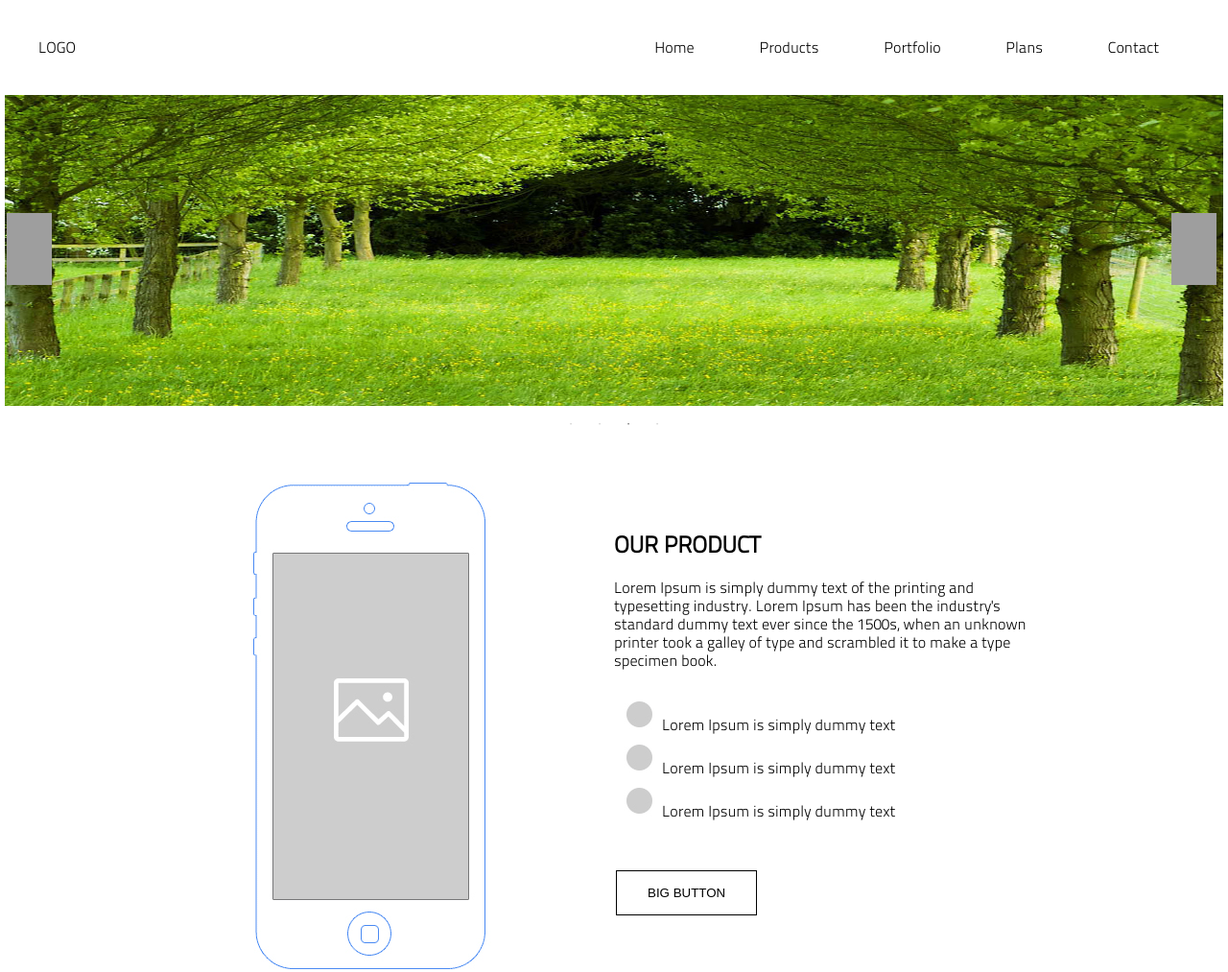
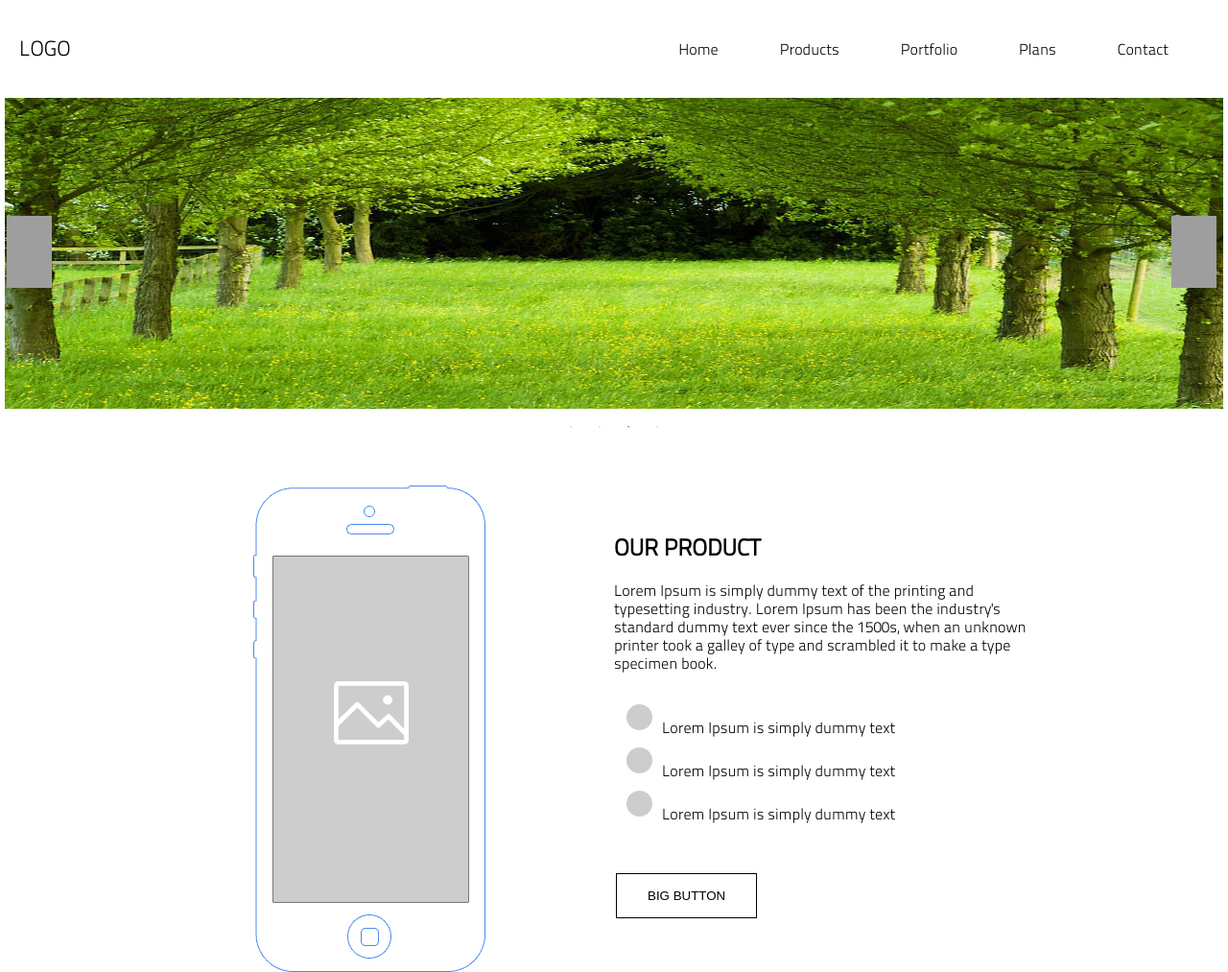
Before and after one commit to deivendranbr/webapp, a plain HTML site: page index.html in a window 1280 px wide. Shown: the top 1013 px of the page at 96% size. Drawn offline with Linux system fonts and the light colour scheme; grey boxes are pictures that could not be loaded; a web font is replaced by a local one.

Commit message:
nav menu changes

```diff
--- a/css/style.css
+++ b/css/style.css
@@ -20,12 +20,9 @@ header {
 }
 
 .menu-container {
-    padding: 40px;
-    display: flex;
+    padding: 1em 0;
     position: sticky;
     position: -webkit-sticky;
-    top: 0;
-    justify-content: space-between;
 }
 
 .menu-container__menu .menu-container__menu-item {
@@ -297,10 +294,6 @@ progress[value]::-webkit-progress-value {
         justify-content: space-evenly;
     }
 
-    .pricing__plan-list {
-        margin-right: 20px;
-    }
-
     .contact__wrapper {
         flex-direction: row;
         justify-content: space-evenly;
@@ -367,35 +360,75 @@ progress[value]::-webkit-progress-value {
 }
 
 /*Nav bar styles*/
-.menu-container__menu .icon {
-  display: none;
+.menu-container__main-nav {
+    list-style-type: none;
+    display: none;
+    padding: 0;
 }
 
+.menu-container__menu-item,
+.menu-container__logo {
+    text-decoration: none;
+}
 
-@media screen and (max-width: 768px) {
-    .menu-container__menu a {
+.menu-container__main-nav li {
+    text-align: center;
+    margin: 15px auto;
+}
+
+.menu-container__logo {
+    display: inline-block;
+    font-size: 22px;
+    margin-top: 10px;
+    margin-left: 20px;
+}
+
+.menu-container__toggle {
+    position: absolute;
+    top: 30px;
+    right: 20px;
+    cursor: pointer;
+    font-size: 24px;
+}
+
+.active {
+    display: block;
+}
+
+@media screen and (min-width: 1224px) {
+    .menu-container__menu {
+        display: flex;
+        justify-content: space-between;
+        padding-bottom: 0;
+        height: 70px;
+        align-items: center;
+    }
+
+    .menu-container__main-nav {
+        display: flex;
+        margin-right: 30px;
+        flex-direction: row;
+        justify-content: flex-end;
+    }
+
+    .menu-container__main-nav li {
+        margin: 0;
+    }
+
+    .menu-container__menu-item {
+        margin-left: 40px;
+    }
+
+    .menu-container__logo {
+        margin-top: 0;
+    }
+
+    .menu-container__toggle {
         display: none;
     }
-    .menu-container__menu a.icon {
-      display: block;
-    }
+
+    /* .menu-container__logo:hover,
+    .menu-container__menu-item:hover {
+        color: rgba(255, 255, 255, 1);
+    } */
 }
-
-@media screen and (max-width: 768px) {
-    .menu-container__menu.responsive {
-        position: relative;
-        padding: 1.5em 0;
-    }
-    .menu-container__menu.responsive .icon {
-      position: absolute;
-      right: 0;
-      top: 0;
-    }
-    .menu-container__menu.responsive a {
-      float: none;
-      display: block;
-      text-align: left;
-      margin: 0;
-      padding: .5em 1em;
-    }
-}
--- a/index.html
+++ b/index.html
@@ -11,16 +11,28 @@
         <!-- Header start -->
         <header>
             <div class="menu-container">
-                <div class="menu-container__logo">LOGO</div>
                 <nav id="nav" class="menu-container__menu">
-                    <a class="menu-container__menu-item" href="#">Home</a>
-                    <a class="menu-container__menu-item" href="#products">Products</a>
-                    <a class="menu-container__menu-item" href="#portfolio">Portfolio</a>
-                    <a class="menu-container__menu-item" href="#plans">Plans</a>
-                    <a class="menu-container__menu-item" href="#contact">Contact</a>
-                    <a href="javascript:void(0);" class="icon" onclick="myFunction()">
-                        <img src="./asset/menu.png" alt="Smiley face" height="20" width="30">
-                      </a>
+                    <span class="menu-container__toggle" id="menu-container__toggle">
+                        <img src="./asset/menu.png" alt="toogle icon" height="20" width="30">
+                    </span>
+                    <a class="menu-container__logo">LOGO</a>
+                    <ul class="menu-container__main-nav" id="js-menu">
+                        <li>
+                            <a class="menu-container__menu-item" href="#">Home</a>
+                        </li>
+                        <li>
+                            <a class="menu-container__menu-item" href="#products">Products</a>
+                        </li>
+                        <li>
+                            <a class="menu-container__menu-item" href="#portfolio">Portfolio</a>
+                        </li>
+                        <li>
+                            <a class="menu-container__menu-item" href="#plans">Plans</a>
+                        </li>
+                        <li>
+                            <a class="menu-container__menu-item" href="#contact">Contact</a>
+                        </li>
+                    </ul>
                 </nav>
             </div>
         </header>
@@ -307,14 +319,11 @@
     <script src="js/jquery-3.4.1.min.js"></script>
     <script src="js/slider.js"></script>
     <script>
-        function myFunction() {
-          var x = document.getElementById("nav");
+        let navBarToggle = document.getElementById('menu-container__toggle');
 
-          if (x.className === "menu-container__menu") {
-            x.className += " responsive";
-          } else {
-            x.className = "menu-container__menu";
-          }
-        }
+        navBarToggle.addEventListener('click', function () {
+            let mainNav = document.getElementById('js-menu');
+            mainNav.classList.toggle('active');
+        });
     </script>
 </html>
```
